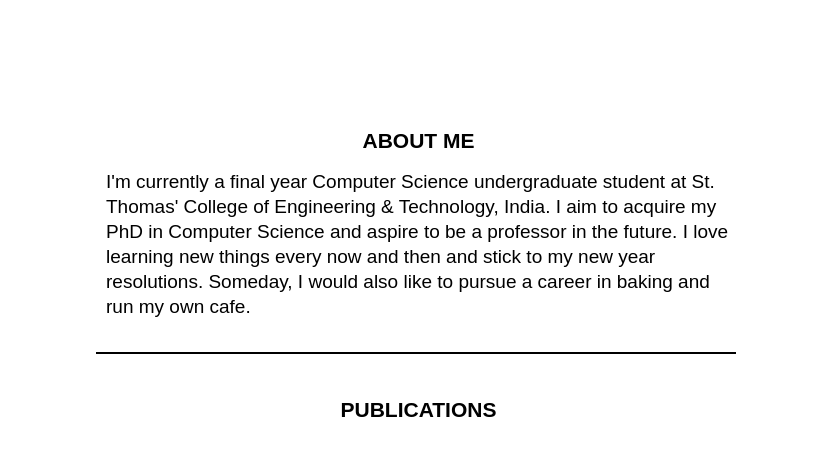
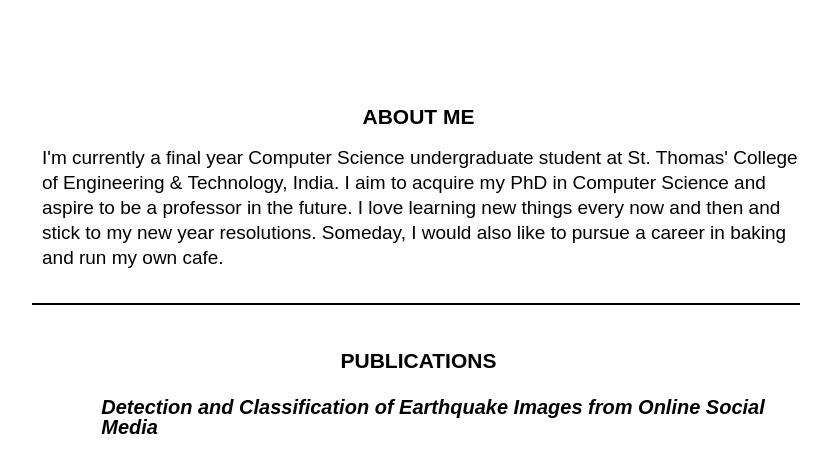
Before and after one commit to Abhi-Chatterjee/Amreeta-18.github.io, a website: page docs/index.html in a window 1280 px wide. Shown: the part 407-858 px from the top of the page, without its empty margins (224-1055 px from the left). Drawn offline with Linux system fonts and the light colour scheme.

Commit message:
Update style.css

```diff
--- a/docs/style.css
+++ b/docs/style.css
@@ -17,7 +17,7 @@ table.a{
     z-index: 1;
 }
 .year{
-    padding-right: 30px;
+    padding-right: 10px;
 }
 .card {
   /* Add shadows to create the "card" effect */
@@ -191,9 +191,9 @@ img{
 
 .info{
     position: absolute;
-    top:60%;
-    left:25%;
-    right:25%;
+    top:57%;
+    left:20%;
+    right:20%;
     padding-top: 20px;
     /*
     padding-left: 140px;
@@ -221,6 +221,14 @@ h2{
     margin-left: 5px;
     color: black;
     text-align: center;
+}
+h3{
+    font-size:20px;
+    font-family: "poppins-semibold","poppins",sans-serif;
+    text-decoration: none;
+    font-style: italic;
+    margin-top: 5px;
+    margin-bottom: 10px;
 }
 .heading{
     font-family: "poppins-semibold","poppins", sans-serif;
```
